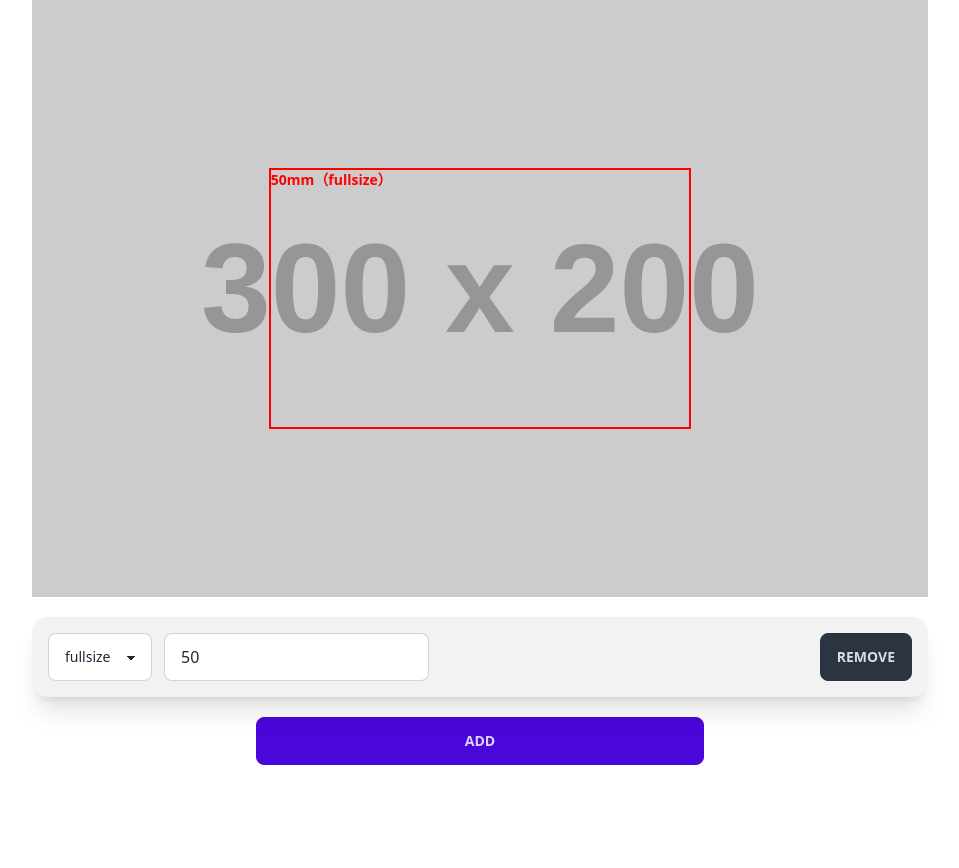
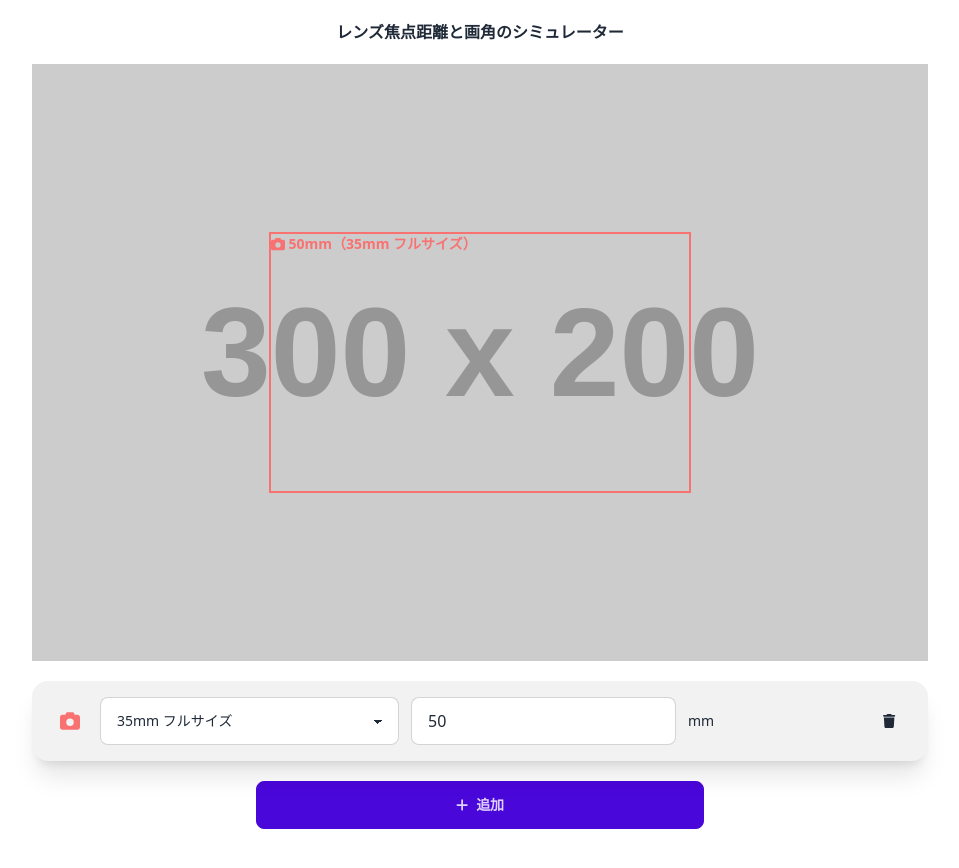
Before and after one commit to minojiro/focal-length-view-simulator, a Nuxt app: page / in a window 1280 px wide. Shown: the whole page, without its empty margins (160-1119 px from the left). Before the commit the page ends 800 px from the top, so only its background shows below. Built offline with nearby package versions, Linux system fonts and the light colour scheme.

Commit message:
ui: Update * fontawesome icons * spacing * title * frame animation

```diff
--- a/app.vue
+++ b/app.vue
@@ -3,24 +3,32 @@ import {} from "~/lib/sizeCalculator";
 import { AngleItem } from "~/types";
 import AngleFrame from "~/components/AngleFrame.vue";
 import AngleItemForm from "~/components/AngleItemForm.vue";
-import { SENSOR_FORMATS } from "~/constants/sensorFormats";
+import { SENSOR_FORMATS, COLORS } from "~/constants";
+
+useHead({ title: "レンズ焦点距離と画角のシミュレーター" });
 
 const angleItems = ref<AngleItem[]>([]);
 
-const genId = () => Date.now();
+const createAngleItem = (partial: Partial<AngleItem>) => {
+  const id = Math.max(...angleItems.value.map((o) => o.id), 0) + 1;
+  return {
+    id,
+    color: COLORS[id % COLORS.length],
+    sensorFormat: SENSOR_FORMATS[0],
+    lensFocalLength: 50,
+    ...partial,
+  };
+};
 
-const baseAngleItem = computed<AngleItem>(() => ({
-  id: genId(),
-  sensorFormat: SENSOR_FORMATS[0],
-  lensFocalLength: 20,
-}));
+const baseAngleItem = computed<AngleItem>(() =>
+  createAngleItem({
+    sensorFormat: SENSOR_FORMATS[0],
+    lensFocalLength: 20,
+  })
+);
 
 const addAngleItem = () => {
-  angleItems.value.push({
-    id: genId(),
-    sensorFormat: SENSOR_FORMATS[0],
-    lensFocalLength: 50,
-  });
+  angleItems.value.push(createAngleItem({}));
 };
 
 const removeAngleItem = (index: number) => {
@@ -31,7 +39,10 @@ onMounted(() => addAngleItem());
 </script>
 
 <template>
-  <div class="max-w-4xl mx-auto">
+  <div class="max-w-4xl mx-auto pb-10">
+    <h1 class="font-bold text-center py-5">
+      レンズ焦点距離と画角のシミュレーター
+    </h1>
     <div class="relative mb-5">
       <img
         src="//placehold.jp/300x200.png"
@@ -47,7 +58,7 @@ onMounted(() => addAngleItem());
         :baseAngleItem="baseAngleItem"
       />
     </div>
-    <div class="flex flex-col gap-2">
+    <div class="flex flex-col gap-2 px-3 md:px-0">
       <AngleItemForm
         v-for="(angleItem, i) in angleItems"
         :key="`form-${angleItem.id}`"
@@ -61,7 +72,7 @@ onMounted(() => addAngleItem());
         @click.prevent="addAngleItem"
         class="btn btn-active btn-primary min-w-[50%]"
       >
-        add
+        <span><FontAwesomeIcon icon="fa-solid fa-add" /></span>追加
       </button>
     </p>
   </div>
--- a/components/AngleFrame.vue
+++ b/components/AngleFrame.vue
@@ -1,26 +1,32 @@
 <script setup lang="ts">
 import { getFrameRatio } from "~/lib/sizeCalculator";
-import { AngleItem, SensorFormat } from "~/types";
+import { AngleItem } from "~/types";
 import { PropType } from "vue";
+import { refDebounced } from "@vueuse/core";
 
 const props = defineProps({
+  angleItem: {
+    type: Object as PropType<AngleItem>,
+    required: true,
+  },
   baseAngleItem: {
     type: Object as PropType<AngleItem>,
     required: true,
   },
-  angleItem: {
-    type: Object as PropType<AngleItem>,
-    required: true,
-  },
 });
+
+const debouncedAngleItem = refDebounced(
+  computed(() => props.angleItem),
+  500
+);
 
 const style = computed(() => {
   const width = Math.min(
     getFrameRatio(
       props.baseAngleItem.sensorFormat.width,
       props.baseAngleItem.lensFocalLength,
-      props.angleItem.sensorFormat.width,
-      props.angleItem.lensFocalLength
+      debouncedAngleItem.value.sensorFormat.width,
+      debouncedAngleItem.value.lensFocalLength
     ),
     1
   );
@@ -28,13 +34,13 @@ const style = computed(() => {
     getFrameRatio(
       props.baseAngleItem.sensorFormat.height,
       props.baseAngleItem.lensFocalLength,
-      props.angleItem.sensorFormat.height,
-      props.angleItem.lensFocalLength
+      debouncedAngleItem.value.sensorFormat.height,
+      debouncedAngleItem.value.lensFocalLength
     ),
     1
   );
   return {
-    color: "#f00",
+    color: props.angleItem.color,
     width: `${width * 100}%`,
     height: `${height * 100}%`,
   };
@@ -45,8 +51,9 @@ const style = computed(() => {
   <div class="absolute inset-0 flex items-center justify-center">
     <div
       :style="style"
-      class="border border-2 border-current font-bold text-sm"
+      class="border border-2 border-current font-bold text-sm transition-all"
     >
+      <FontAwesomeIcon icon="fa-solid fa-camera" />
       {{ angleItem.lensFocalLength }}mm（{{ angleItem.sensorFormat.name }}）
     </div>
   </div>
--- a/components/AngleItemForm.vue
+++ b/components/AngleItemForm.vue
@@ -1,6 +1,6 @@
 <script setup lang="ts">
 import { AngleItem } from "~/types";
-import { SENSOR_FORMATS } from "~/constants/sensorFormats";
+import { SENSOR_FORMATS } from "~/constants";
 import { PropType } from "vue";
 
 const props = defineProps({
@@ -42,8 +42,11 @@ const remove = () => {
 
 <template>
   <div class="card card-compact bg-base-200 shadow-xl">
-    <div class="card-body flex-wrap flex flex-row">
-      <div class="flex gap-3 flex-1">
+    <div class="card-body flex-wrap flex flex-row items-center">
+      <div class="text-xl px-3" :style="{ color: props.angleItem.color }">
+        <FontAwesomeIcon icon="fa-solid fa-camera" />
+      </div>
+      <div class="flex gap-3 flex-[999] line-height-1 items-center flex-wrap">
         <select v-model="sensorFormatIndex" class="select select-bordered">
           <option
             v-for="(sensorFormat, i) in SENSOR_FORMATS"
@@ -56,13 +59,15 @@ const remove = () => {
         <input
           type="number"
           class="input input-bordered"
-          placeholder="50"
           v-model="lensFocalLength"
         />
+        mm
       </div>
-      <button type="button" class="btn btn-neutral" @click="remove">
-        remove
-      </button>
+      <div class="flex-1 text-center">
+        <button type="button" class="btn btn-ghost" @click="remove" role="削除">
+          <FontAwesomeIcon icon="fa-solid fa-trash" />
+        </button>
+      </div>
     </div>
   </div>
 </template>
--- /dev/null
+++ b/constants/index.ts
@@ -0,0 +1,55 @@
+import { SensorFormat } from "~/types";
+
+export const SENSOR_FORMATS: SensorFormat[] = [
+  {
+    name: "35mm フルサイズ",
+    width: 36,
+    height: 24,
+  },
+  {
+    name: "中判（FUJIFILM GFX）",
+    width: 43.8,
+    height: 32.9,
+  },
+  {
+    name: "APS-C（SONY, NIKON, CANONなど）",
+    width: 23.6,
+    height: 15.8,
+  },
+  {
+    name: "APS-C（FUJIFILM X）",
+    width: 23.5,
+    height: 15.6,
+  },
+  {
+    name: "マイクロフォーサーズ",
+    width: 17.3,
+    height: 13.0,
+  },
+  {
+    name: "1型センサー",
+    width: 13.2,
+    height: 8.8,
+  },
+  {
+    name: "1/1.7型センサー（iPhone14など）",
+    width: 7.5,
+    height: 5.6,
+  },
+
+  {
+    name: "1/2.3型センサー",
+    width: 6.2,
+    height: 4.7,
+  },
+];
+
+export const COLORS: string[] = [
+  "#d827a9",
+  "#f97272",
+  "#21b2a5",
+  "#fabe22",
+  "#3bc0f8",
+  "#6517e6",
+  "#37d39a",
+];
--- a/constants/sensorFormats.ts
+++ /dev/null
@@ -1,19 +0,0 @@
-import { SensorFormat } from "~/types";
-
-export const SENSOR_FORMATS: SensorFormat[] = [
-  {
-    name: "fullsize",
-    width: 36,
-    height: 24,
-  },
-  {
-    name: "gfx",
-    width: 43.8,
-    height: 32.9,
-  },
-  {
-    name: "aps-c",
-    width: 23.6,
-    height: 15.8,
-  },
-];
--- a/nuxt.config.ts
+++ b/nuxt.config.ts
@@ -7,5 +7,8 @@ export default defineNuxtConfig({
       autoprefixer: {},
     },
   },
-  css: ["~/assets/css/main.css"],
+  css: [
+    "~/assets/css/main.css",
+    "@fortawesome/fontawesome-svg-core/styles.css",
+  ],
 });
--- a/package.json
+++ b/package.json
@@ -14,6 +14,11 @@
     "nuxt": "^3.7.1"
   },
   "dependencies": {
+    "@fortawesome/fontawesome-svg-core": "^6.4.2",
+    "@fortawesome/free-regular-svg-icons": "^6.4.2",
+    "@fortawesome/free-solid-svg-icons": "^6.4.2",
+    "@fortawesome/vue-fontawesome": "^3.0.3",
+    "@vueuse/core": "^10.4.1",
     "autoprefixer": "^10.4.15",
     "daisyui": "^3.7.3",
     "postcss": "^8.4.29",
--- /dev/null
+++ b/plugins/fontawesome.ts
@@ -0,0 +1,11 @@
+import { library, config } from "@fortawesome/fontawesome-svg-core";
+import { FontAwesomeIcon } from "@fortawesome/vue-fontawesome";
+import { fas } from "@fortawesome/free-solid-svg-icons";
+
+config.autoAddCss = false;
+
+library.add(fas);
+
+export default defineNuxtPlugin((nuxtApp) => {
+  nuxtApp.vueApp.component("FontAwesomeIcon", FontAwesomeIcon);
+});
--- a/types/index.ts
+++ b/types/index.ts
@@ -2,6 +2,7 @@ export type SensorFormat = { name: string; width: number; height: number };
 
 export type AngleItem = {
   id: number;
+  color: string;
   sensorFormat: SensorFormat;
   lensFocalLength: number;
 };
```
Also changed, not shown: 1 other file (tests, documents, lock files or other folders).
